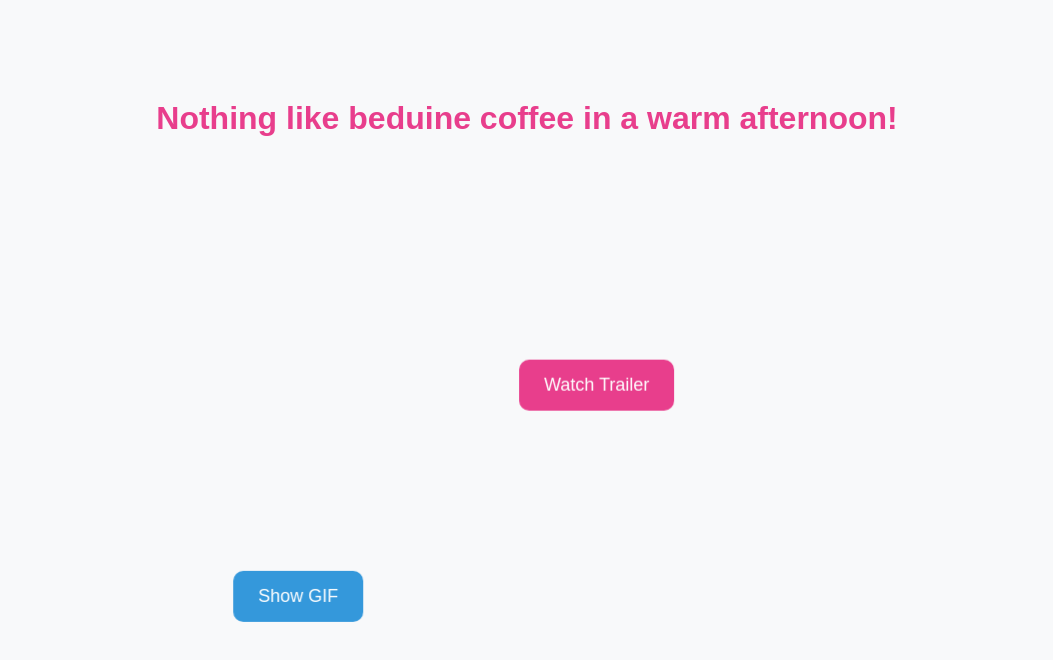
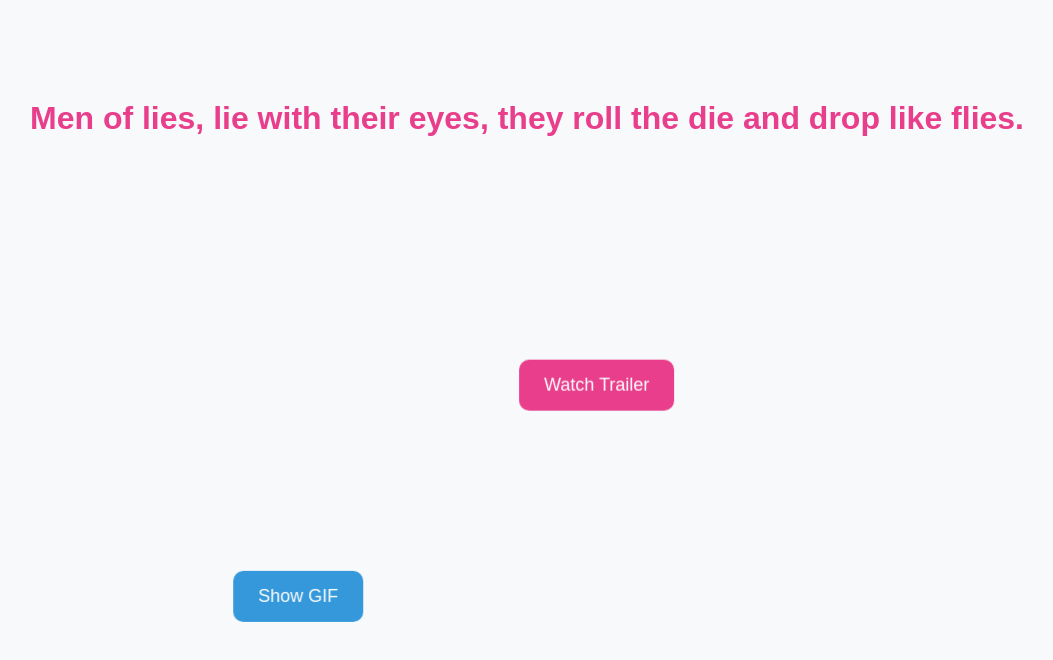
Before and after one commit to KamilaBu/Helloworld, a plain HTML site: page index.html in a window 1280 px wide. Shown: the whole page, without its empty margins (113-1166 px from the left). Drawn offline with Linux system fonts and the light colour scheme.

Commit message:
Update index.html

```diff
--- a/index.html
+++ b/index.html
@@ -60,7 +60,7 @@
     </style>
 </head>
 <body>
-    <h1>Nothing like beduine coffee in a warm afternoon!</h1>
+    <h1>Men of lies, lie with their eyes, they roll the die and drop like flies.</h1>
     <a href="https://www.youtube.com/watch?v=-SY-aeSplco" class="button button1" target="_blank">Watch Trailer</a>
     <a href="#" class="button button2" id="showGif">Show GIF</a>
 
```
